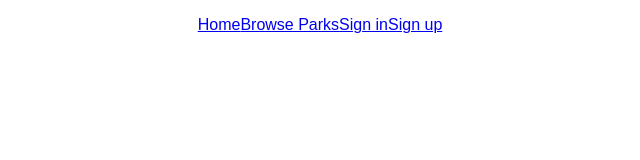
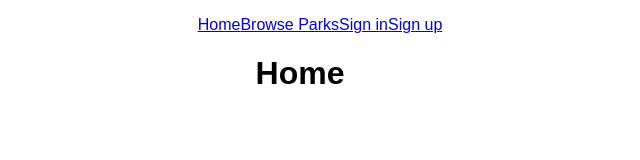
Before and after one commit to kw23085/National-Park, a React (Create React App) app in the folder client/: page /home in a window 1280 px wide. Shown: the top 160 px of the page, without its empty margins (340-980 px from the left). Built offline with nearby package versions, Linux system fonts and the light colour scheme; no server answers.

Commit message:
np list disply and fix the user route

```diff
--- a/client/src/App.js
+++ b/client/src/App.js
@@ -1,12 +1,10 @@
 import React, { Component } from 'react';
 import './App.css';
 import axios from 'axios';
-import { Redirect, Route, NavLink } from 'react-router-dom';
-import ParkList from './components/Parklist';
-import Navbar from './components/Navbar'
-
-
-
+import { Redirect, Route, Switch } from 'react-router-dom';
+import Parks from './components/Parks';
+import Navbar from './components/Navbar';
+import Home from './components/Home'
 
 class App extends Component {
 
@@ -34,16 +32,24 @@ class App extends Component {
           <Navbar />
 
         {/* Routes */}
-
+        <Switch>
           <Route exact path="/" render={() => {
-            return <Redirect to="/parks" />
+            return <Redirect to="/home" />
           }} />
 
-          <Route path='/parks' render={() => {
-            return (<ParkList parks={this.state.parks} />)
+          <Route path='/home' render={() =>{
+            return (<Home/> )
+          }}/>
+
+          <Route path='/browseparks' render={() => {
+            return (<Parks parks={this.state.parks} />)
           }} />
 
-
+          {/* <Route path='/signin' render= {() => {
+            return (<Signin />)
+          }}/>
+           */}
+        </Switch>
 
 
       </div>
--- /dev/null
+++ b/client/src/components/Home.js
@@ -0,0 +1,15 @@
+import React, { Component } from 'react'
+
+
+class Home extends Component {
+    render(){
+        return(
+            <div>
+                <h1>Home</h1>
+
+            </div>
+        )
+    }
+}
+
+export default Home
--- a/client/src/components/Navbar.js
+++ b/client/src/components/Navbar.js
@@ -1,5 +1,5 @@
 import React, { Component } from 'react';
-import { Redirect, Route, NavLink } from 'react-router-dom'
+import { NavLink } from 'react-router-dom'
 
 class Navbar extends Component{
     render(){
--- a/client/src/components/Parklist.js
+++ b/client/src/components/Parks.js
@@ -10,7 +10,7 @@ class Parks extends Component {
                 <h1> Hello! National Parks </h1>
                 <h1>Hi</h1>
                 <ul>{this.props.parks.data && this.props.parks.data.map((p, i)=>{
-                    return <li key={i}> {p.name} </li>
+                    return p.designation === "National Park" ? <li key={i}> {p.name} </li> : null
                 })}</ul>
             </div>
         )
```
Also changed, not shown: 2 other files (tests, documents, lock files or other folders).
